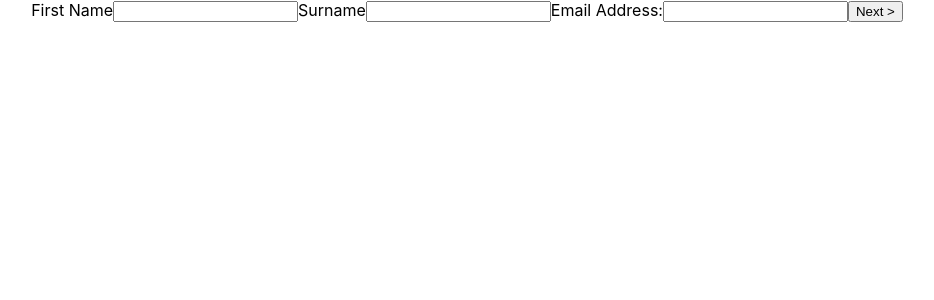
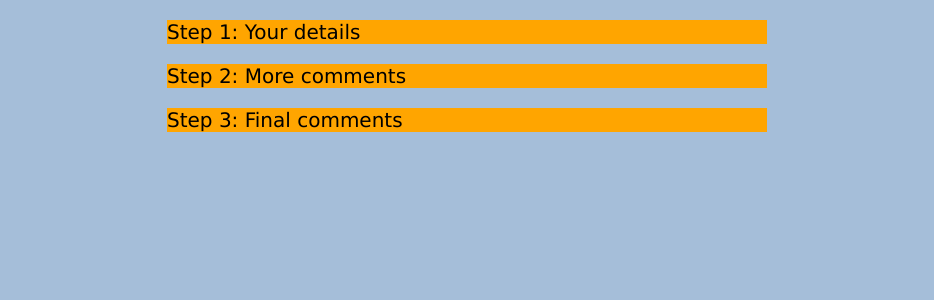
Before and after one commit to jmayanja-xyz/fv_dev_test, a React (Create React App) app: page / in a window 1280 px wide. Shown: the top 300 px of the page, without its empty margins (173-1107 px from the left). Built offline with nearby package versions, Linux system fonts and the light colour scheme; the HTML template or start-up script is replaced by a standard one.

Commit message:
Make the register collapse

```diff
--- a/package.json
+++ b/package.json
@@ -18,6 +18,7 @@
     "react-scripts": "5.0.1",
     "sequelize": "^6.21.0",
     "sqlite3": "^5.0.8",
+    "styled-components": "^5.3.5",
     "typescript": "^4.7.4",
     "web-vitals": "^2.1.4",
     "yup": "^0.32.11"
--- /dev/null
+++ b/src/Accordion.css
@@ -0,0 +1,39 @@
+* {
+    margin: 0;
+    padding: 0;
+    box-sizing: border-box;
+
+  }
+
+  body {
+    font-family: Verdana, Geneva, Tahoma, sans-serif;
+    font-size: 20px;
+    background: #a5bed9;
+
+
+  }
+
+
+  .accordion {
+    max-width: 600px;
+    margin: 1em auto;
+    border-radius: 25px;
+    border-color: black;
+  }
+
+  .accordion-title {
+    display: flex;
+    flex-direction: row;
+    justify-content: space-between;
+    cursor: pointer;
+    background-color: orange;
+  }
+
+  .accordion-title:hover {
+    background-color: darkgoldenrod;
+  }
+
+
+  .accordion-content {
+    background-color: lightgray;
+  }
--- /dev/null
+++ b/src/Accordion.tsx
@@ -0,0 +1,38 @@
+import { useState } from "react";
+import "./Accordion.css";
+import Register from "./Register";
+
+export interface Props {
+  title: string;
+}
+
+const Accordion = (props: Props) => {
+  const [isActive, setIsActive] = useState(false);
+
+  return (
+    <div>
+      <div className="accordion">
+        <div className="accordion-item">
+          <div
+            className="accordion-title"
+            onClick={() => setIsActive(!isActive)}
+          >
+            <div>{props.title}</div>
+          </div>
+
+          {isActive && (
+            <div className="accordion-content">
+              {props.title === "Step 1: Your details" ? (
+                <Register />
+              ) : (
+                <div> Comments </div>
+              )}
+            </div>
+          )}
+        </div>
+      </div>
+    </div>
+  );
+};
+
+export default Accordion;
--- a/src/App.tsx
+++ b/src/App.tsx
@@ -1,10 +1,13 @@
 import './App.css';
-import Register from './Register';
+import Accordion from './Accordion';
+
 
 function App() {
   return (
     <div className="App">
-     <Register/>
+      <Accordion title="Step 1: Your details"/>
+      <Accordion title="Step 2: More comments"/>
+      <Accordion title="Step 3: Final comments"/>
     </div>
   );
 }
--- /dev/null
+++ b/src/Register.css
@@ -0,0 +1,10 @@
+.error-message {
+    background-color: red;
+  }
+
+  .next-button {
+    background-color: purple;
+    border-radius: 25px;
+    width: 60px;
+    color: white;
+  }
--- a/src/Register.tsx
+++ b/src/Register.tsx
@@ -1,4 +1,5 @@
-import { useForm, SubmitHandler } from "react-hook-form";
+import { useForm } from "react-hook-form";
+import "./Register.css";
 
 type RegisterInputs = {
     firstname: string;
@@ -8,7 +9,7 @@ type RegisterInputs = {
 
 function Register() {
 
-    const { register, handleSubmit, watch, formState: {errors} } = useForm<RegisterInputs>();
+    const { register, handleSubmit, formState: {errors} } = useForm<RegisterInputs>();
     const onSubmit = (data: RegisterInputs): void => {
         console.log(data);
       };
@@ -26,14 +27,14 @@ function Register() {
                 value: /^[a-zA-Z]+$/,
                 message: 'Please enter a valid first namae',}, })}/>
         </label>
-        {errors.firstname && <div>Valid firstname is required.</div>}
+        {errors.firstname && <div className="error-message">Valid firstname is required.</div>}
 
 
         <label>
          Surname
           <input type="text" {...register("surname", { required: "Please enter your first name." })}/>
         </label>
-        {errors.surname && <div>Valid surname is required.</div>}
+        {errors.surname && <div className="error-message">Valid surname is required.</div>}
 
 
         <label>
@@ -43,9 +44,9 @@ function Register() {
             message: 'Please enter a valid email',
         },  })} />
         </label>
-        {errors.email && <div>Valid e-mail is required.</div>}
+        {errors.email && <div className="error-message">Valid e-mail is required.</div>}
 
-        <button>Next &gt;</button>
+        <button className="next-button">Next &gt;</button>
       </form>
     </div>
   );
```
Also changed, not shown: 1 other file (tests, documents, lock files or other folders).
